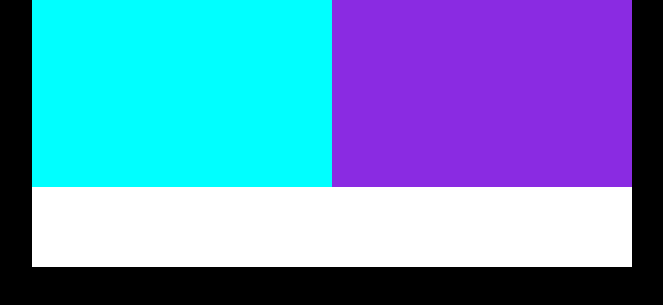
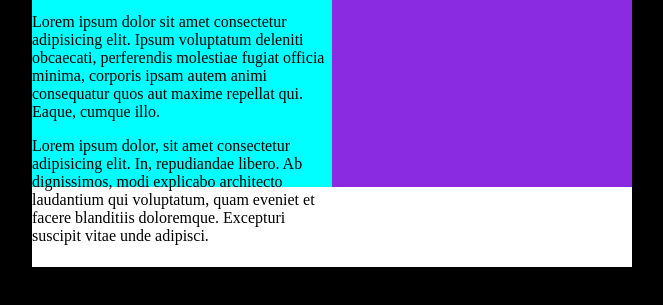
Before and after one commit to ljavierrodriguez/digital-postcard-git, a plain HTML site: page index.html in a window 1280 px wide. Shown: the part 123-428 px from the top of the page, without its empty margins (308-971 px from the left). Drawn offline with Linux system fonts and the light colour scheme.

Commit message:
dos parrafos dentro columnas izquierda

```diff
--- a/index.html
+++ b/index.html
@@ -18,6 +18,8 @@
         </div>
         <div class="postcard-body">
             <div class="postcard-column-left">
+            <p>Lorem ipsum dolor sit amet consectetur adipisicing elit. Ipsum voluptatum deleniti obcaecati, perferendis molestiae fugiat officia minima, corporis ipsam autem animi consequatur quos aut maxime repellat qui. Eaque, cumque illo.</p>
+            <p>Lorem ipsum dolor, sit amet consectetur adipisicing elit. In, repudiandae libero. Ab dignissimos, modi explicabo architecto laudantium qui voluptatum, quam eveniet et facere blanditiis doloremque. Excepturi suscipit vitae unde adipisci.</p>
 
             </div>
             <div class="postcard-column-right">
```
Also changed, not shown: .theia/settings.json (added).
